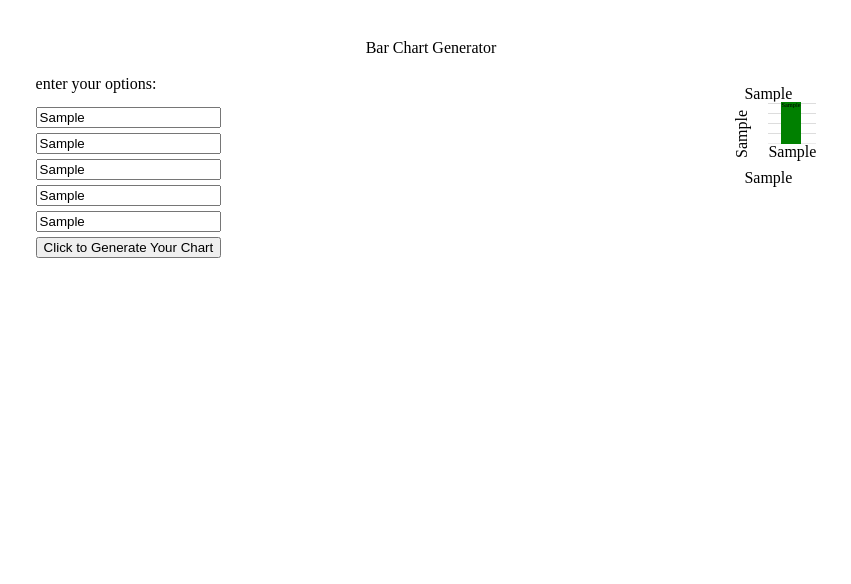
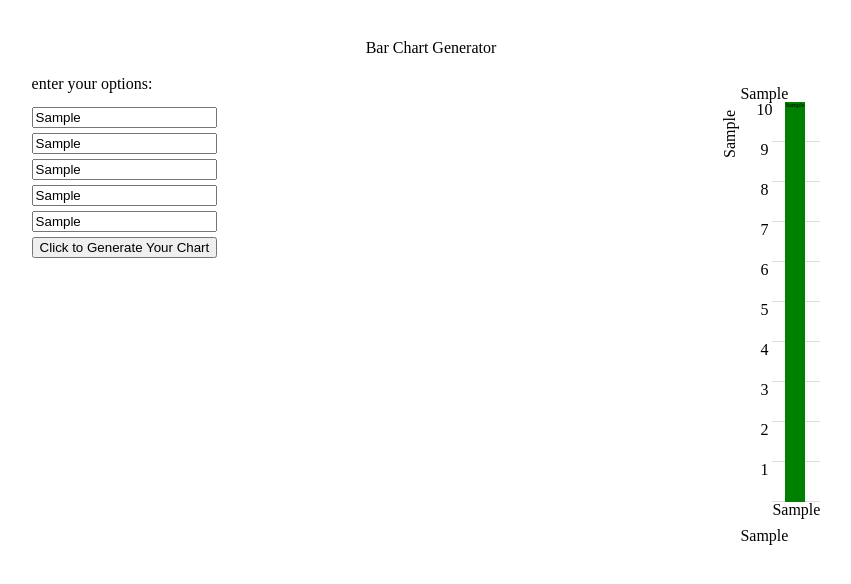
Before and after one commit to josepwil/bar-chart-project, a website: page index.html in a window 1280 px wide. Both pictures are taken after typing "Sample", "Sample", "Sample", "Sample", "Sample" into the empty fields and a click on the button "Click to Generate Your Chart". Shown: the whole page, without its empty margins (209-1060 px from the left). Drawn offline with Linux system fonts and the light colour scheme.

Commit message:
increased size of bar chart and fixed a few bugs

```diff
--- a/project.js
+++ b/project.js
@@ -10,13 +10,24 @@ const drawBarChart = function (data, options) {
   let graphContainer = document.querySelector('#graphElement');
 
   // add yAxisTicks to graph
-  let maxVal = 0;
+  let maxVal = 10;
   for (let i = 0; i < data.length; i++) {
     if (parseInt(data[i]) > maxVal) {
       maxVal = parseInt(data[i]);
     }
   }
-  // NOT WORKING -check is yaxis ticks already and exist and remove if they do
+  let j = 1;
+  // set yxis
+  if (maxVal > 10 && maxVal <= 100) {
+    maxVal = 100;
+    j = 10;
+  } else if (maxVal > 100 && maxVal <= 1000) {
+    maxVal = 1000;
+    j = 100;
+  }
+
+
+  // check is yaxis ticks already and exist and remove if they do
   if (document.querySelector('#yAxisTicks')) {
     document.querySelector('#yAxisTicks').remove();
   }
@@ -28,13 +39,13 @@ const drawBarChart = function (data, options) {
   yTicks.setAttribute("style", `grid-template-row: repeat(${maxVal}, auto)`);
 
   // scale according to size of data
-  for (let i = maxVal; i > 0; i--) {
+  for (let i = maxVal; i > 0; i-=j) {
     let yTick = document.createElement('div');
-    yTick.setAttribute("style", "height: 10px");
+    yTick.setAttribute("style", "height: 10%");
     yTicks.append(yTick);
     let yTickNum = document.createElement('p');
     yTickNum.innerText = i;
-    yTickNum.setAttribute("style", "font-size: 8px");
+    yTickNum.setAttribute("style", "font-size: auto");
     yTick.append(yTickNum);
   }
 
@@ -50,11 +61,17 @@ const drawBarChart = function (data, options) {
 
   // iterate over data (backwards because we rotate our graphGrid by 180deg) and add bar for each data point
   for (let i = data.length - 1; i >= 0; i--) {
-    let barHeight = parseInt(data[i]) * 10;
+    let barHeight = parseInt(data[i]);
+    // bar height * or / depeding on max size
+    if (maxVal > 100) {
+      barHeight = barHeight / 10;
+    } else if (maxVal === 10) {
+      barHeight = barHeight * 10;
+    }
 
     let bar = document.createElement('div');
     bar.classList.add('bar');
-    bar.setAttribute("style", `height:${barHeight}px`)
+    bar.setAttribute("style", `height:${barHeight}%`)
     graphGrid.append(bar);
 
     // add value inside of bar
--- a/style.css
+++ b/style.css
@@ -25,13 +25,14 @@ form {
 	grid-gap: 20px;
 	width: auto;
 	height: auto;
+	min-height: 400px;
 	padding: 0px 10px;
 	transform: rotate(180deg);
 	background: repeating-linear-gradient(
     #ddd,
     #ddd 1px,
     #fff 1px,
-    #fff 10px
+    #fff 10%
   );
 }
 
```
